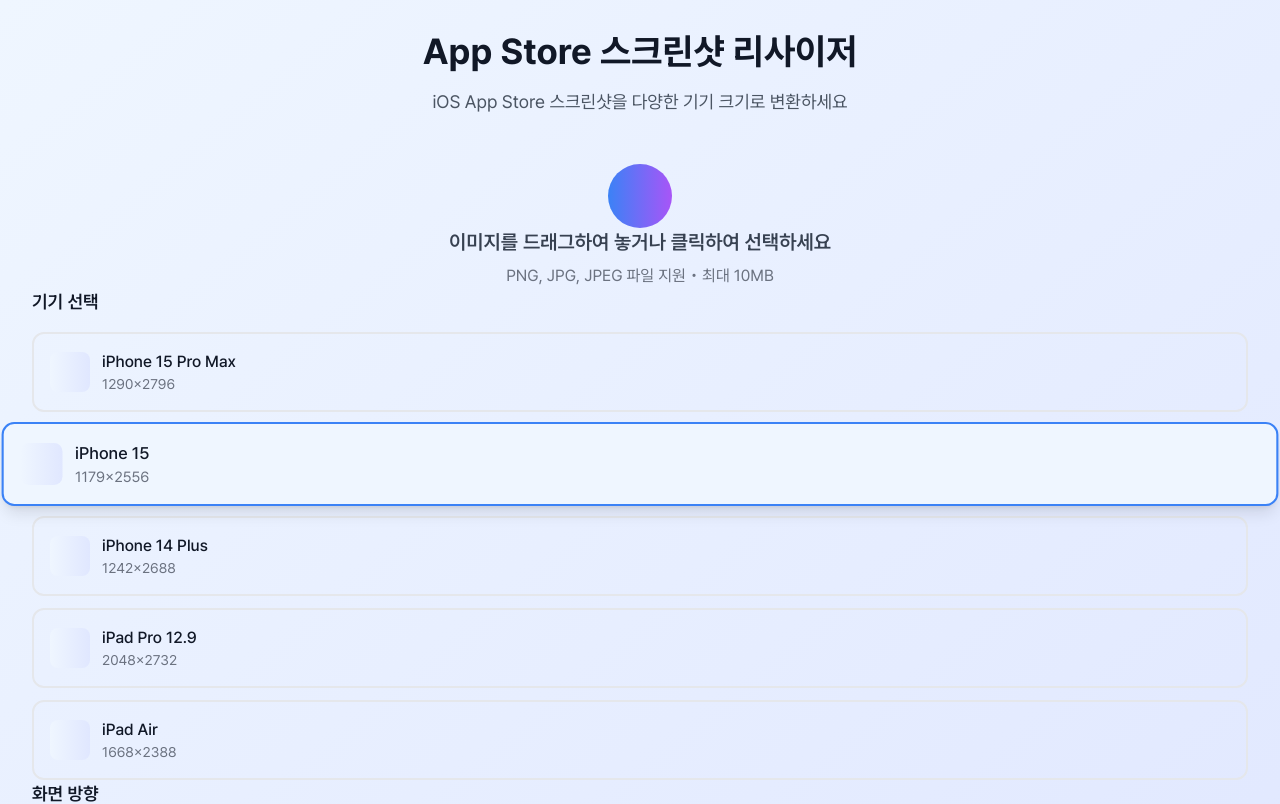
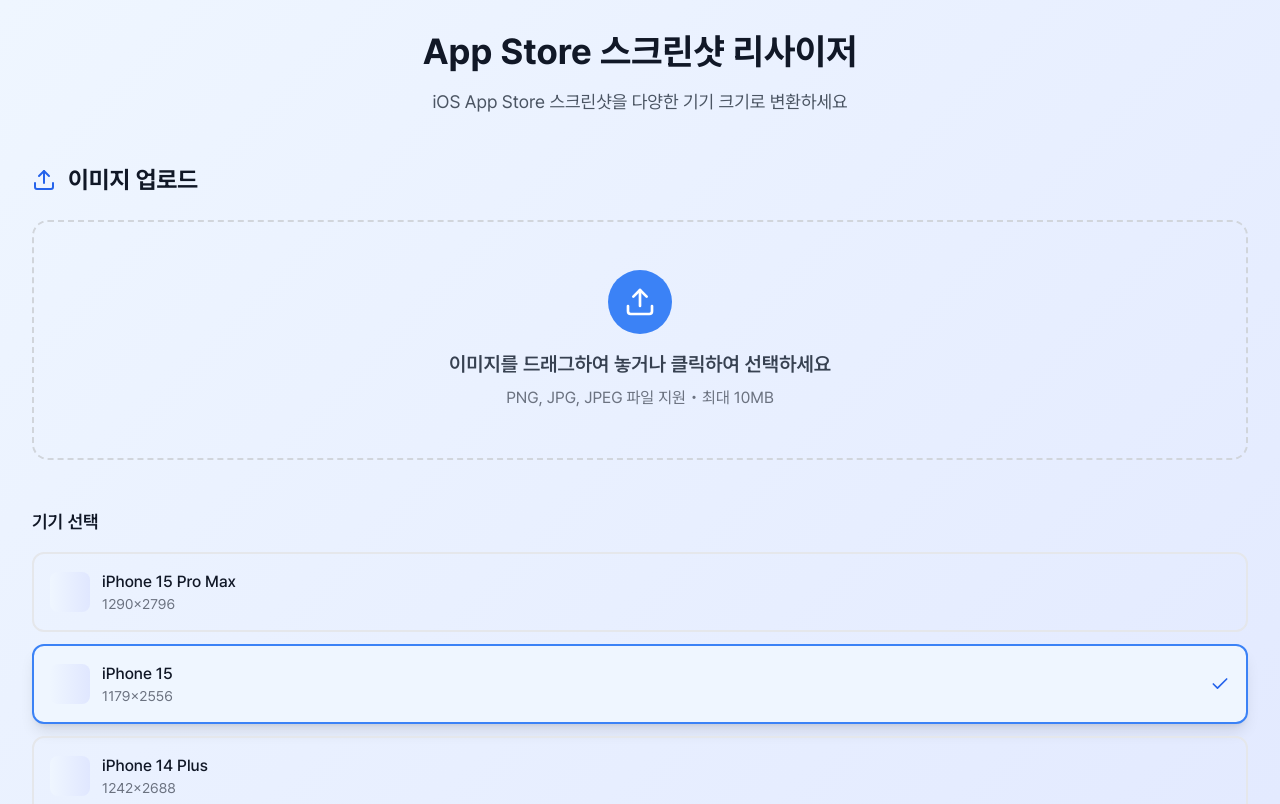
Before and after one commit to Rory0304/appstore-screenshot-resizer, a Next.js app: page / in a window 1280 px wide. Shown: the top 804 px of the page. Built offline with nearby package versions, Linux system fonts and the light colour scheme.

Commit message:
feat: update with context

```diff
--- a/src/components/ui/ImageDropZone/ImageDropZone.tsx
+++ b/src/components/ui/ImageDropZone/ImageDropZone.tsx
@@ -1,17 +1,20 @@
-import React, { FC, useCallback, useState } from "react";
+import { Upload } from "lucide-react";
+import React, { FC, useState } from "react";
 import { useDropzone, DropzoneOptions } from "react-dropzone";
 import { toast } from "sonner";
 
 interface ImageDropZoneProps {
   options: DropzoneOptions;
   description?: string;
+  onUploadImageFile: ({ url, file }: { url: string; file: File }) => void;
 }
 
 export const ImageDropZone: FC<ImageDropZoneProps> = ({
   options,
   description,
+  onUploadImageFile,
 }) => {
-  const [previewImages, setPreviewImages] = useState<string[]>([]);
+  const [previewImageFiles, setPreviewImageFiles] = useState<File[]>([]);
 
   const _onDrop = (acceptedFiles: File[]) => {
     for (const file of acceptedFiles) {
@@ -19,37 +22,34 @@
       reader.onabort = () => toast.info("파일 등록이 취소되었습니다.");
       reader.onerror = () => toast.error("파일 등록이 취소되었습니다.");
       reader.onload = () => {
-        const dataURL = reader.result as string;
-        setPreviewImages((prev) => [...prev, dataURL]);
+        const url = URL.createObjectURL(file);
+
+        setPreviewImageFiles((prev) => [...prev, file]);
+        onUploadImageFile({ url, file });
       };
       reader.readAsDataURL(file);
     }
   };
 
-  const { getRootProps, getInputProps } = useDropzone({
+  const { getRootProps, getInputProps, isDragActive } = useDropzone({
     ...options,
     onDrop: _onDrop,
   });
 
-  const renderPreviewImage = useCallback(() => {
-    if (previewImages.length === 0) return null;
-
-    return (
-      <div>
-        <p>선택된 이미지 ({previewImages.length}개)</p>
-        {previewImages.map((image) => (
-          <div key={image}>
-            <img src={image} alt="preview image" />
-          </div>
-        ))}
-      </div>
-    );
-  }, [previewImages]);
-
   return (
-    <div>
+    <div
+      className={`relative border-2 border-dashed rounded-2xl p-12 text-center transition-all duration-300 ${
+        isDragActive
+          ? "border-blue-400 bg-blue-50 scale-105"
+          : previewImageFiles.length > 0
+          ? "border-green-400 bg-green-50"
+          : "border-gray-300 hover:border-gray-400 hover:bg-gray-50"
+      }`}
+    >
       <div {...getRootProps()}>
-        <div className="w-16 h-16 bg-gradient-to-r from-blue-500 to-purple-500 rounded-full flex items-center justify-center mx-auto"></div>
+        <div className="mb-4 w-16 h-16 bg-blue-500 rounded-full flex items-center justify-center mx-auto">
+          <Upload className="w-8 h-8 text-white" />
+        </div>
         <input {...getInputProps()} />
         <div className="flex flex-col items-center justify-center">
           <p className="text-xl font-semibold text-gray-700 mb-2">
@@ -58,7 +58,6 @@
           <p className="text-gray-500">{description}</p>
         </div>
       </div>
-      {renderPreviewImage()}
     </div>
   );
 };
--- a/src/components/views/main/MainImageUploader.tsx
+++ b/src/components/views/main/MainImageUploader.tsx
@@ -1,10 +1,92 @@
 "use client";
 
-import React, { FC } from "react";
+import React, { FC, useCallback } from "react";
 import { ImageDropZone } from "@/components/ui/ImageDropZone";
+import { RotateCcw, Upload, X } from "lucide-react";
+import { useScreenShot } from "@/components/pages/main/contexts/provider";
+import { ScreenShotActionKey } from "@/components/pages/main/contexts/type";
 
 export const MainImageUploader: FC = () => {
+  const {
+    screenShotConfig: { imageFiles },
+    dispatch,
+  } = useScreenShot();
+
+  const onUploadImageFile = ({ url, file }: { url: string; file: File }) => {
+    dispatch({
+      type: ScreenShotActionKey.SET_IMAGE_FILE,
+      payload: { url, file },
+    });
+  };
+
+  const onClearAllFiles = () => {
+    dispatch({
+      type: ScreenShotActionKey.RESET_IMAGE_FILES,
+      payload: undefined,
+    });
+  };
+
+  const onRemoveImageFile = (index: number) => {
+    dispatch({
+      type: ScreenShotActionKey.REMOVE_IMAGE_FILE,
+      payload: index,
+    });
+  };
+
+  const renderPreviewImage = useCallback(() => {
+    if (imageFiles.length === 0) return null;
+
     return (
+      <div className="mt-8">
+        <div className="flex items-center justify-between mb-6">
+          <h3 className="text-lg font-semibold text-gray-900 mb-4 w-full text-left">
+            선택된 이미지 ({imageFiles.length}개)
+          </h3>
+          {imageFiles.length > 0 && (
+            <button
+              onClick={onClearAllFiles}
+              className="flex items-center space-x-2 px-4 py-2 bg-red-100 hover:bg-red-200 text-red-700 rounded-lg transition-colors flex-shrink-0"
+            >
+              <RotateCcw className="w-4 h-4" />
+              <span>전체 삭제</span>
+            </button>
+          )}
+        </div>
+
+        <div className="grid grid-cols-2 md:grid-cols-3 lg:grid-cols-4 gap-4">
+          {imageFiles.map(({ file, url }, index) => (
+            <div key={file.name} className="relative group">
+              <div className="aspect-square bg-gray-100 rounded-lg overflow-hidden border border-gray-300">
+                {/* eslint-disable-next-line @next/next/no-img-element */}
+                <img
+                  src={url}
+                  alt={`preview image-${index}`}
+                  className="w-full h-full object-cover"
+                />
+              </div>
+              <button
+                onClick={() => onRemoveImageFile(index)}
+                className="absolute top-2 right-2 w-6 h-6 bg-red-500 hover:bg-red-600 text-white rounded-full flex items-center justify-center opacity-0 group-hover:opacity-100 transition-opacity"
+              >
+                <X className="w-4 h-4" />
+              </button>
+              <p className="text-xs text-gray-600 mt-2 truncate">{file.name}</p>
+            </div>
+          ))}
+        </div>
+      </div>
+    );
+  }, [imageFiles]);
+
+  return (
+    <div className="mb-12">
+      <div className="flex items-center justify-between mb-6">
+        <h2 className="text-2xl font-bold text-gray-900 flex items-center">
+          <Upload className="w-6 h-6 mr-3 text-blue-600" />
+          이미지 업로드
+        </h2>
+      </div>
+
       <div>
         <ImageDropZone
           description="PNG, JPG, JPEG 파일 지원 • 최대 10MB"
@@ -17,7 +99,10 @@
             maxFiles: 5, // [TODO] 최대 파일 개수
             // maxSize: 10 * 1024 * 1024, // 10MB
           }}
+          onUploadImageFile={onUploadImageFile}
         />
+        {renderPreviewImage()}
+      </div>
     </div>
   );
 };
--- a/src/components/views/main/selector/DeviceSelector.tsx
+++ b/src/components/views/main/selector/DeviceSelector.tsx
@@ -1,5 +1,6 @@
 import { SCREENSHOT_SPECS } from "@/data/constants/screenshot";
 import { Device } from "@/data/enums/screenshot";
+import { Check } from "lucide-react";
 import { FC } from "react";
 
 interface DeviceSelectorProps {
@@ -12,7 +13,7 @@
   onChange,
 }) => {
   return (
-    <div>
+    <div className="mb-12">
       <h3 className="text-lg font-semibold text-gray-900 mb-4 flex items-center">
         {/* <Smartphone className="w-5 h-5 mr-2 text-purple-600" /> */}
         기기 선택
@@ -29,9 +30,9 @@
               className="sr-only"
             />
             <div
-              className={`p-4 rounded-xl border-2 transition-all duration-200 ${
+              className={`p-4 rounded-xl border-2  ${
                 selectedDevice === device
-                  ? "border-blue-500 bg-blue-50 shadow-lg scale-105"
+                  ? "border-blue-500 bg-blue-50 shadow-lg"
                   : "border-gray-200 hover:border-gray-300 hover:bg-gray-50"
               }`}
             >
@@ -49,9 +50,9 @@
                     </p>
                   </div>
                 </div>
-                {/* {selectedDevice === device && (
+                {selectedDevice === device && (
                   <Check className="w-5 h-5 text-blue-600" />
-                )} */}
+                )}
               </div>
             </div>
           </label>
```
Lines whose indentation alone changed are shown as unchanged.
